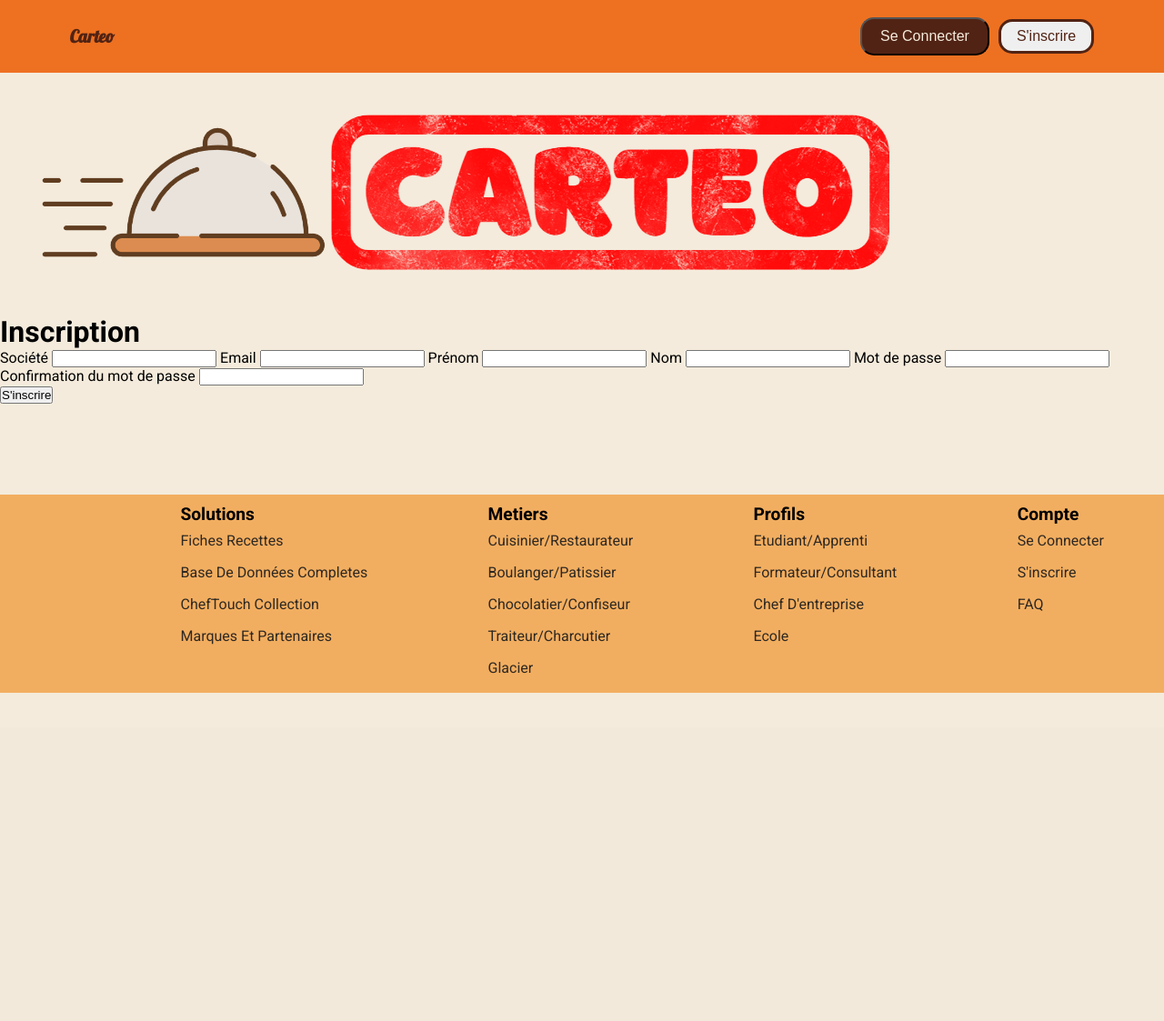
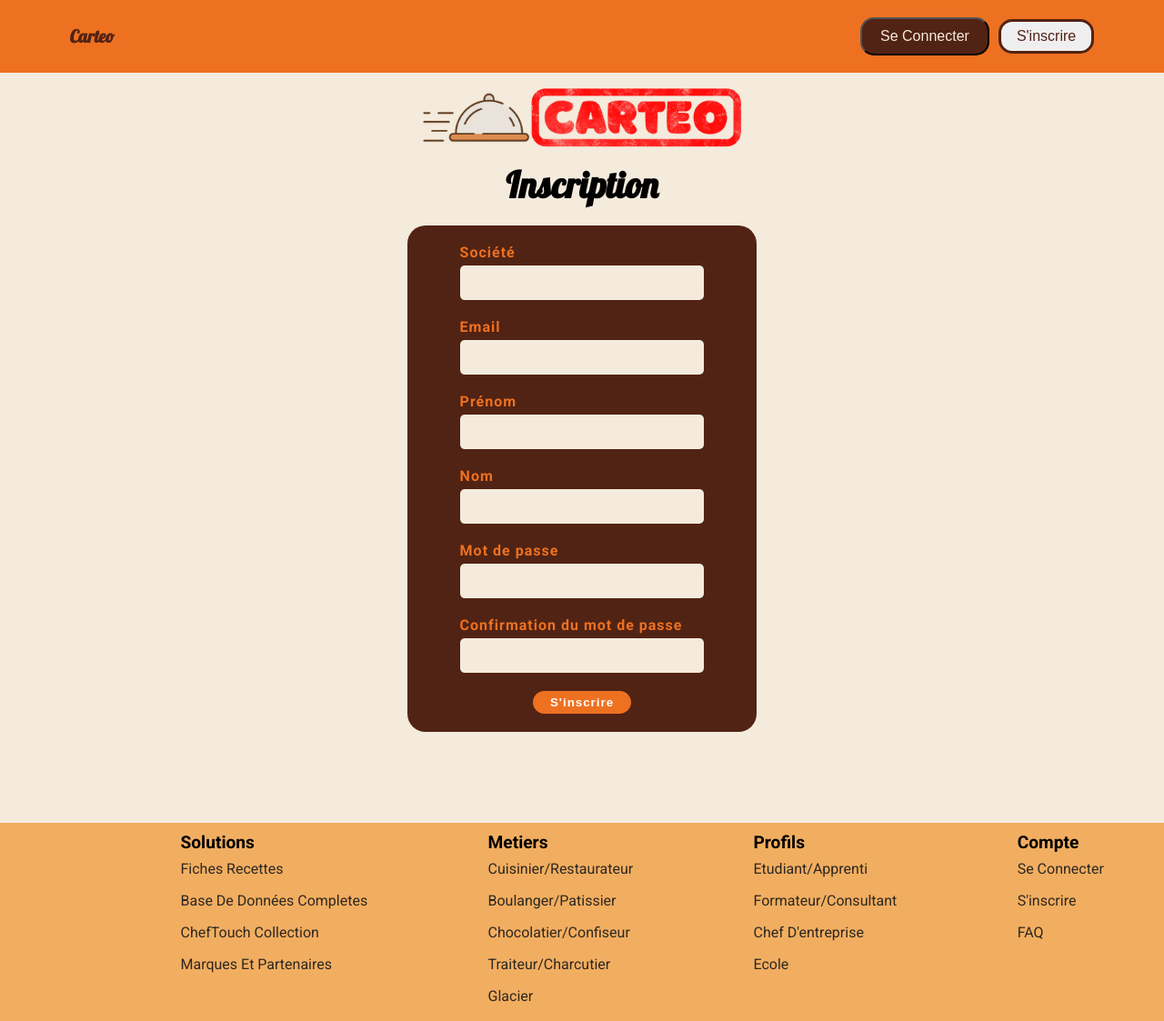
Before and after one commit to esteban-genty/gestionnaire-de-menu, a PHP site: page /inscription.php in a window 1280 px wide. Shown: the whole page at 91% size. Before the commit the page ends 762 px from the top, so only its background shows below. Run offline with PHP 8.4, Linux system fonts and the light colour scheme.

Commit message:
Correction du au merge

```diff
--- a/header.php
+++ b/header.php
@@ -1,14 +1,14 @@
 <header>
     <nav>
         <ul class="nav-left">
-            <li><a href="moncompte.html" class="carteo"><h5>Carteo</h5></a></li>
+            <li><a href="accueil.php" class="carteo"><h5>Carteo</h5></a></li>
         </ul>
         <ul class="nav-right">
             <?php if(isset($_SESSION['utilisateur'])): ?>
                 <li><a href="moncompte.html">Bonjour, ID : <?php echo $_SESSION['utilisateur']['prenom']; ?></a></li>
             <?php else: ?>
                 <a href="/gestionnaire-de-menu/login.php"><button type="button" class="btn-connexion">Se Connecter</button></a>
-                <a href="/gestionnaire-de-menu/signup.php"><button type="button" class="btn-inscription">S'inscrire</button></a>
+                <a href="/gestionnaire-de-menu/inscription.php"><button type="button" class="btn-inscription">S'inscrire</button></a>
             <?php endif; ?>
         </ul>
     </nav>
--- a/inscription.php
+++ b/inscription.php
@@ -39,14 +39,21 @@
 <html lang="fr">
 <head>
     <meta charset="UTF-8">
+    <meta name="description" content="Site gestion de recettes">
+    <meta name="keywords" content="Carteo, Recette, Restaurant, Gestion de recette">
+    <meta name="author" content="Estéban, Antoine, Lamine, Sébastien">
     <meta name="viewport" content="width=device-width, initial-scale=1.0">
-    <link rel="stylesheet" href="./styles/inscription.css">
-    <link rel="stylesheet" href="./styles/header.css">
-    <link rel="stylesheet" href="./styles/root.css">
+    <title>Carteo - Inscritpion</title>
+
+    <!-- Fichier styles -->
+    <link rel="stylesheet" href="styles/header.css">
+    <link rel="stylesheet" href="styles/inscription.css">
+    <link rel="stylesheet" href="styles/root.css">
+
+    <!-- Police d'écriture -->
     <link rel="preconnect" href="https://fonts.googleapis.com">
     <link rel="preconnect" href="https://fonts.gstatic.com" crossorigin>
     <link href="https://fonts.googleapis.com/css2?family=Lobster&display=swap" rel="stylesheet">
-    <title>Inscription</title>
 </head>
 <body>
     <?php require_once(__DIR__ . '/header.php'); ?>
--- a/plats/ajouter-categories-plats.php
+++ b/plats/ajouter-categories-plats.php
@@ -14,6 +14,7 @@
     <link rel="stylesheet" href="../styles/header.css">
     <link rel="stylesheet" href="../styles/ajouter-categories-plats.css">
     <link rel="stylesheet" href="../styles/root.css">
+    <link rel="stylesheet" href="../styles/footer.css">
 
     <!-- Police d'écriture -->
     <link rel="preconnect" href="https://fonts.googleapis.com">
--- a/plats/ajouter-plats.php
+++ b/plats/ajouter-plats.php
@@ -14,6 +14,7 @@
     <link rel="stylesheet" href="../styles/header.css">
     <link rel="stylesheet" href="../styles/ajouter-plats.css">
     <link rel="stylesheet" href="../styles/root.css">
+    <link rel="stylesheet" href="../styles/footer.css">
 
     <!-- Police d'écriture -->
     <link rel="preconnect" href="https://fonts.googleapis.com">
--- a/plats/supprimer-plats.php
+++ b/plats/supprimer-plats.php
@@ -14,6 +14,8 @@
     <link rel="stylesheet" href="../styles/header.css">
     <link rel="stylesheet" href="../styles/supprimer.css">
     <link rel="stylesheet" href="../styles/root.css">
+    <link rel="stylesheet" href="../styles/foooter.css">
+
 
     <!-- Police d'écriture -->
     <link rel="preconnect" href="https://fonts.googleapis.com">
--- a/start.php
+++ b/start.php
@@ -15,23 +15,5 @@
     $bddPDO->setAttribute(PDO::ATTR_ERRMODE, PDO::ERRMODE_EXCEPTION);
 
     session_start();
-    // var_dump(value : $_SESSION['user'])
+    // var_dump(value : $_SESSION['utilisateur'])
 ?><?php
-
-
-// Information pour se connecter
-$host = 'localhost';
-$username = 'root';
-$password = '';
-$dbname = 'carteo';
-
-// Connexion base de donnés avec PDO
-$bddPDO = new PDO("mysql:host=$host;dbname=$dbname", $username, $password);
-// echo "<p><strong>Connexion réussie</strong></p>";
-
-// Affiche les erreurs
-$bddPDO->setAttribute(PDO::ATTR_ERRMODE, PDO::ERRMODE_EXCEPTION);
-
-session_start();
-// var_dump(value : $_SESSION['user'])
-?>
--- /dev/null
+++ b/styles/inscription.css
@@ -0,0 +1,107 @@
+body {
+    background-color: var(--bg-body);
+    height: 100vh;
+    font-family: var(--main-font);
+    main {
+        width: 100%;
+        display: flex;
+        flex-direction: column;
+        align-items: center;
+        section {
+            width: 100%;
+            display: flex;
+            justify-content: center;
+            img {
+                width: 30%;
+                height: auto;
+            }
+        }
+        h1 {
+            font-family: var(--title-font);
+            font-size: 40px;
+            margin-bottom: 20px;
+        }
+    }
+        .formsection {
+            width: 30%;
+            height: fit-content;
+            display: flex;
+            justify-content: center;
+            background-color: #512314;
+            border-radius: 20px;
+            form {
+                font-family: var(--main-font);
+                width: 70%;
+                display: flex;
+                flex-direction: column;
+                label {
+                    margin : 20px 0 5px 0;
+                    color: var(--main-bg-color);
+                    font-weight: bold;
+                    letter-spacing: 1px;
+                }
+                input {
+                    font-size: 16px;
+                    letter-spacing: 1px;
+                    padding: 10px;
+                    border-radius: 5px;
+                    outline: none;
+                    border: none;
+                    background-color: var(--bg-body);
+                    transition: 0.3s ease-in-out;
+                }
+                input:focus {
+                    box-shadow: #EE7121 inset 0 -4px;
+                }
+                #buttonbox {
+                    display: flex;
+                    justify-content: center;
+                    align-items: center;
+                    height: 100%;
+                    button {
+                        border-radius: 25px;
+                        padding: 5px;
+                        margin: 20px 0;
+                        width: 40%;
+                        background-color: var(--main-bg-color);
+                        font-weight: bold;
+                        letter-spacing: 1px;
+                        color: white;
+                        border: none;
+                    }
+                    button:hover {
+                        background-color: var(--bg-body);
+                        color: var(--main-bg-color);
+                        cursor: pointer;
+                    }
+                }
+            }
+    }
+}
+
+@media only screen and (max-width: 768px) {
+    main {
+        section {
+            img {
+                width: 80% !important;
+                height: auto;
+            }
+        }
+        .formsection {
+            width: 80%;
+            form {
+                width: 80%;
+                label {
+                    font-size: 16px !important;
+                }
+                div {
+                    button {
+                        width: 50% !important;
+                        height: 40px;
+                        font-size: 16px !important;
+                    }
+                }
+            }
+        }
+    }
+}
```
Also changed, not shown: dashboard.php (+20 -9 lines), login.php (+13 -22 lines).
